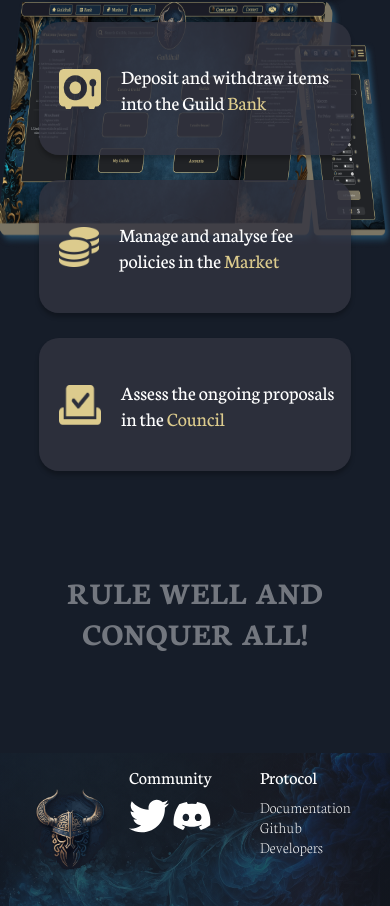
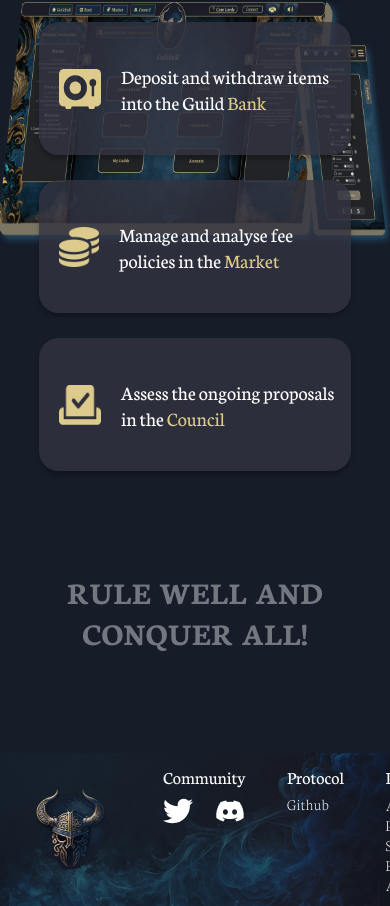
Before and after one commit to Guildly/front-page, a Next.js app: page / in a window 390 px wide. Shown: the part 6103-7009 px from the top of the page. Built offline with nearby package versions, Linux system fonts and the light colour scheme.

Commit message:
🔍 more touch ups

```diff
--- a/components/Footer.tsx
+++ b/components/Footer.tsx
@@ -61,7 +61,6 @@ const Footer = () => {
         <div className={styles.footerSection}>
           <p className={styles.footerSectionHeader}>Protocol</p>
           <div className={styles.footerSectionContent}>
-            <a>Documentation</a>
             <a
               href="https://github.com/Guildly"
               target="_blank"
@@ -69,7 +68,6 @@ const Footer = () => {
             >
               Github
             </a>
-            <a>Developers</a>
           </div>
         </div>
         <div className={styles.footerSection}>
--- a/styles/Home.module.css
+++ b/styles/Home.module.css
@@ -1142,6 +1142,11 @@
     height: 100px;
   }
 
+  .socialIcon {
+    width : 30px;
+    height: 30px;
+  }
+
   .powered {
     display: none;
   }
```
